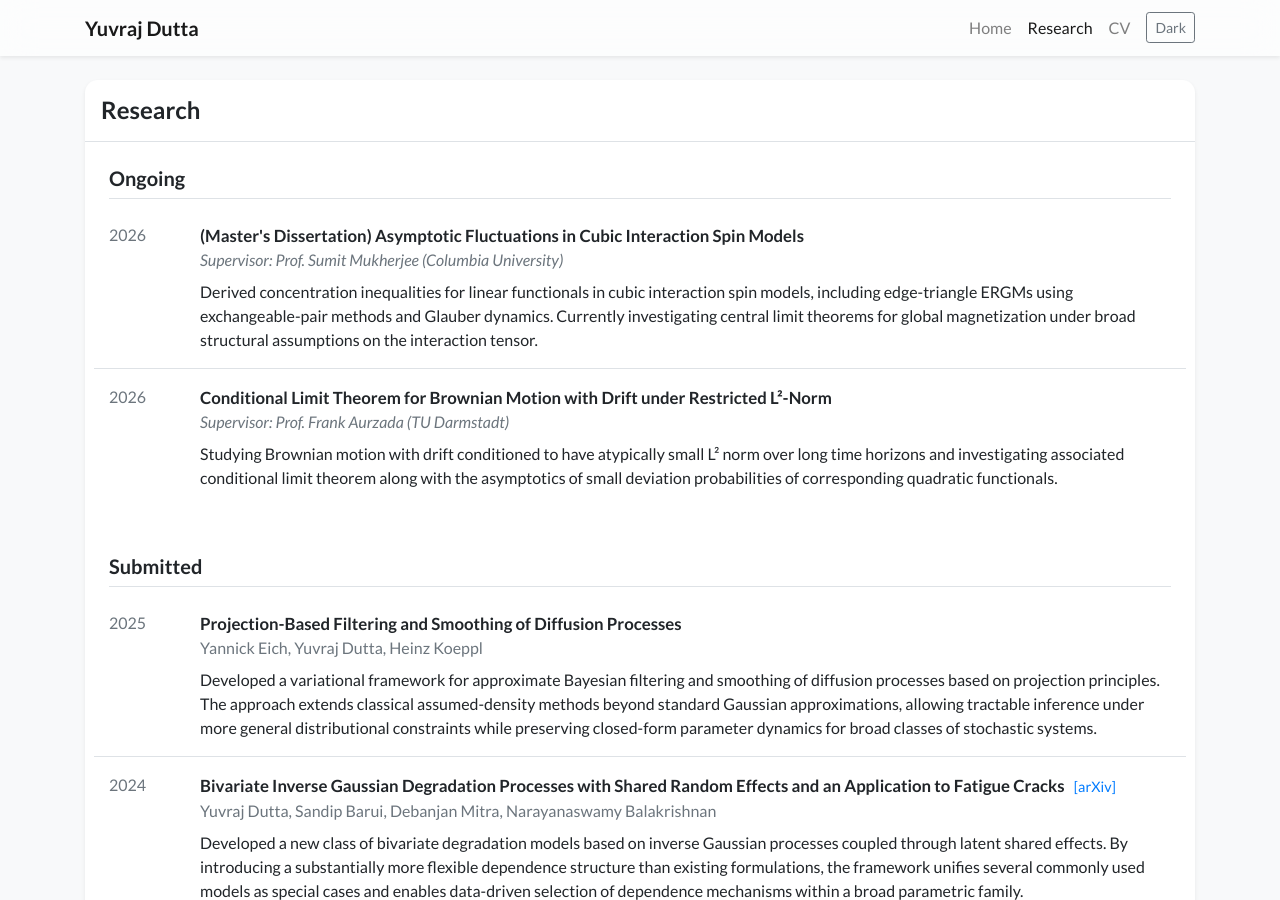
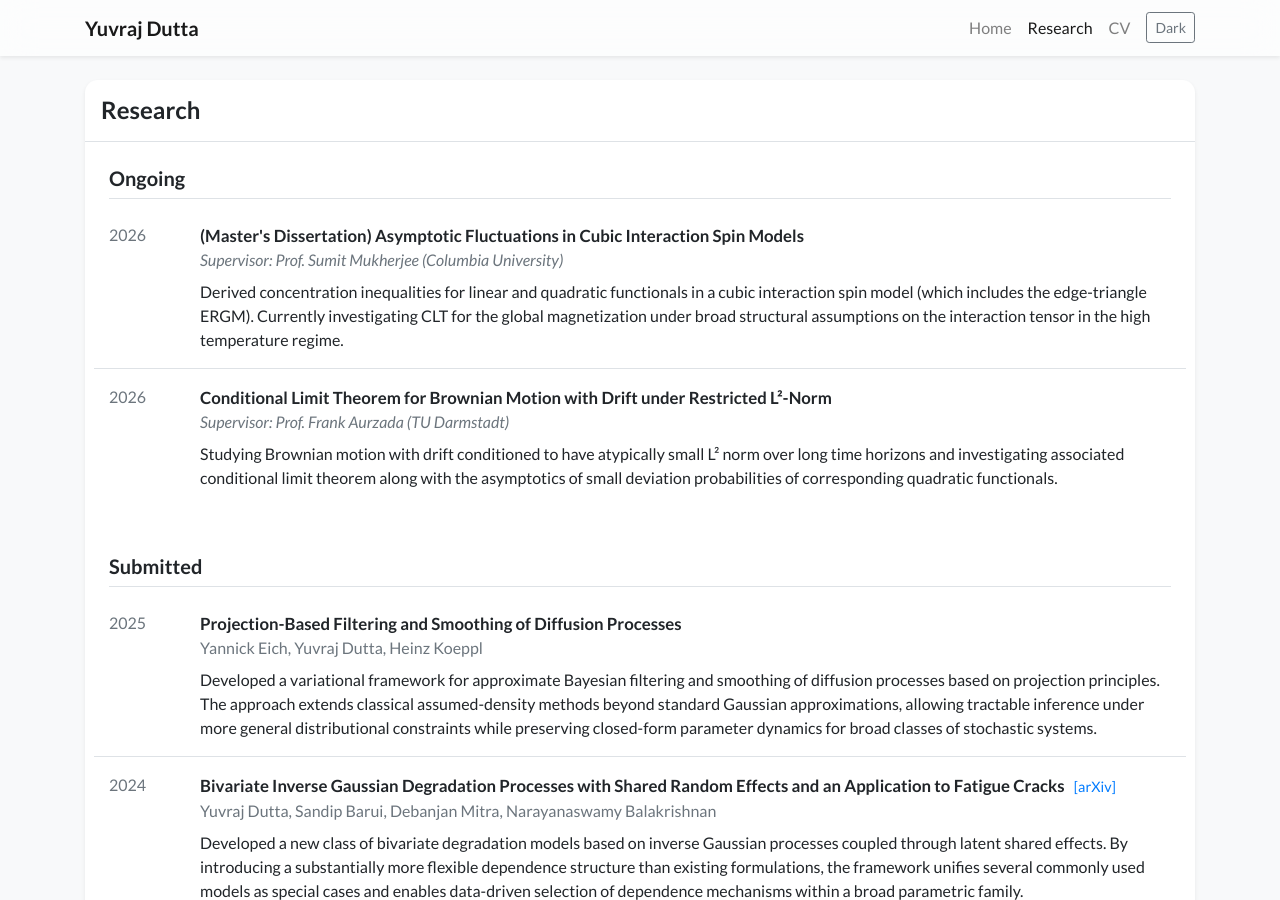
Before and after one commit to yuvrajdutta05/yuvrajdutta05.github.io, a Jekyll site: the page built from research.html, in a window 1280 px wide and 900 px high. Built offline with Jekyll 4.4.1, drawn with Linux system fonts in a browser that asks for light colours; nearby versions of some CDN libraries; a style sheet for code colours, icons or effects is not loaded.

Commit message:
Update profile again2

```diff
--- a/_data/research.yml
+++ b/_data/research.yml
@@ -5,10 +5,9 @@ ongoing:
     title: "(Master's Dissertation) Asymptotic Fluctuations in Cubic Interaction Spin Models"
     supervisor: "Prof. Sumit Mukherjee (Columbia University)"
     description: >
-      Derived concentration inequalities for linear functionals in cubic interaction spin models,
-      including edge-triangle ERGMs using exchangeable-pair methods and Glauber dynamics.
-      Currently investigating central limit theorems for global magnetization under broad
-      structural assumptions on the interaction tensor.
+      Derived concentration inequalities for linear and quadratic functionals in a cubic interaction
+      spin model (which includes the edge-triangle ERGM). Currently investigating CLT for the global
+      magnetization under broad structural assumptions on the interaction tensor in the high temperature regime.
 
   - year: 2026
     title: "Conditional Limit Theorem for Brownian Motion with Drift under Restricted L²-Norm"
@@ -16,7 +15,7 @@ ongoing:
     description: >
       Studying Brownian motion with drift conditioned to have atypically small L² norm over
       long time horizons and investigating associated conditional limit theorem along with
-       the asymptotics of small deviation probabilities of corresponding quadratic functionals.
+      the asymptotics of small deviation probabilities of corresponding quadratic functionals.
 
 
 completed:
```
